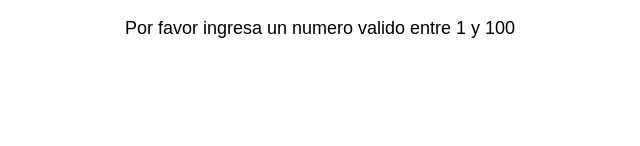
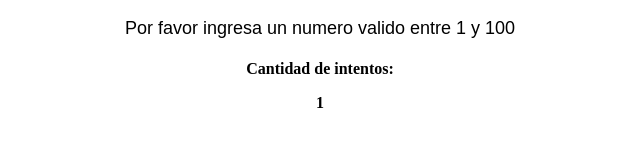
Before and after one commit to TravellerCoder/adivinanza, a plain HTML site: page base-juego-adivinanza-js-master/index.html in a window 1280 px wide. Both pictures are taken after a click on the button "Comprobar". Shown: the part 158-304 px from the top of the page, without its empty margins (320-960 px from the left). Drawn offline with Linux system fonts and the light colour scheme.

Commit message:
se agrega contador de intentos

```diff
--- a/base-juego-adivinanza-js-master/index.html
+++ b/base-juego-adivinanza-js-master/index.html
@@ -14,7 +14,8 @@
     <p class="instrucciones">Introduce un número entre 1 y 100:</p>
     <input type="number" id="numeroEntrada">
     <button onclick="chequearResultado()">Comprobar</button>
-    <p id="mensaje"></p>
+    <p id="mensaje">A Jugar!</p>
+    <h4>Cantidad de intentos: <p id="intento">0</p></h4>
 
     <script src="script.js"></script>
 </body>
--- a/base-juego-adivinanza-js-master/script.js
+++ b/base-juego-adivinanza-js-master/script.js
@@ -1,16 +1,22 @@
 // Aca el juego selecciona un numero al azar para que adivine el usuario
 
-let numeroAzar = Math.floor(Math.random()*100) + 1
+let numeroAzar = Math.floor(Math.random() * 100) + 1
 
 let numeroEntrada = document.getElementById('numeroEntrada');
 let mensaje = document.getElementById('mensaje');
+let intento = document.getElementById('intento')
+let intentos = 0
 
 // esta accion se va a ejecutar cuando se toque el boton chequear
 
-function chequearResultado(){
+function chequearResultado() {
+
+    intentos++
+    intento.textContent = intentos
+
     let numeroIngresado = parseInt(numeroEntrada.value) //! con parse int pasamos el ingreso de string a number
     //esta condicion evalua si que el valor ingresado sea un numero y que sea mayor a 1 y menor a 100, en caso de no serlo imprime el mensaje
-    if (numeroIngresado <1 || numeroIngresado > 100 || isNaN(numeroIngresado)) {
+    if (numeroIngresado < 1 || numeroIngresado > 100 || isNaN(numeroIngresado)) {
         mensaje.textContent = 'Por favor ingresa un numero valido entre 1 y 100'
         mensaje.style.color = 'black'
         return
@@ -21,7 +27,7 @@ function chequearResultado(){
         mensaje.textContent = 'Felicitaciones! Has adivinado el numero!!'
         mensaje.style.color = 'green';
         numeroEntrada.disabled = true;
-    } else if ( numeroIngresado < numeroAzar){
+    } else if (numeroIngresado < numeroAzar) {
         mensaje.textContent = 'El Numero es mas alto!'
         mensaje.style.color = 'red';
     } else {
```
